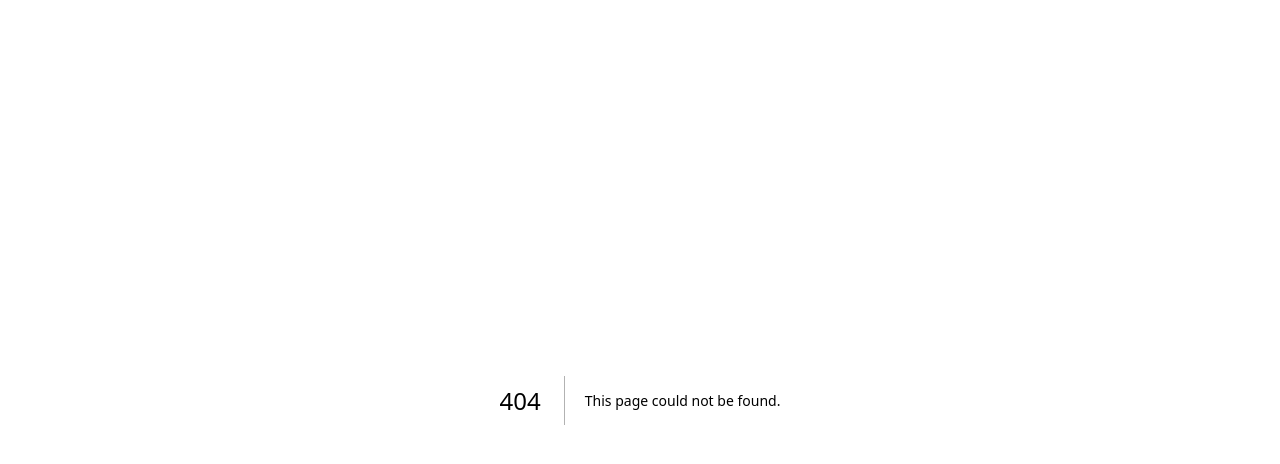
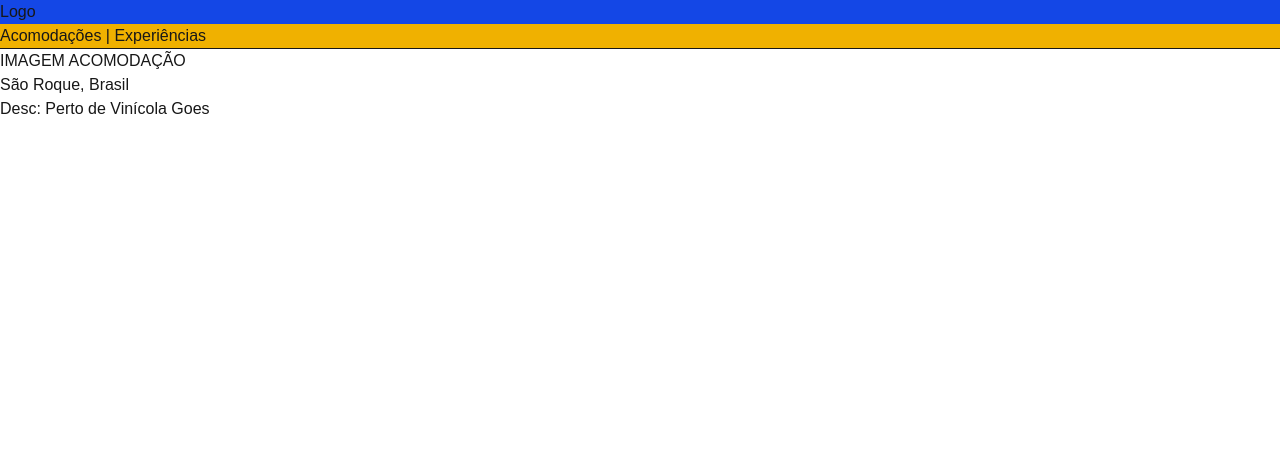
Before and after one commit to gabrielhdantaspimentel/Full-Stack-Web-com-Node-JavaScript-e-TypeScript, a Next.js app in the folder Section 30 - React/react-fundamentos/: page /fundamentos/2_propriedades in a window 1280 px wide. Before the commit this address had no page. Shown: the top 464 px of the page. Built offline with nearby package versions, Linux system fonts and the light colour scheme.

Commit message:
Aula 316 - Componentes como uma tag

```diff
--- /dev/null
+++ b/Section 30 - React/react-fundamentos/src/app/fundamentos/2_propriedades/page.tsx
@@ -0,0 +1,13 @@
+import { Cabecalho, Menu, Acomodacao } from "@/components/interface"
+
+export default function Page(){
+    return (
+        <div>
+            <Cabecalho />
+            {/* Menu ja ta dentro de cabecalho */}
+            {/* <Menu />  */}
+            <hr />
+            <Acomodacao />
+        </div>
+    )
+}
```
